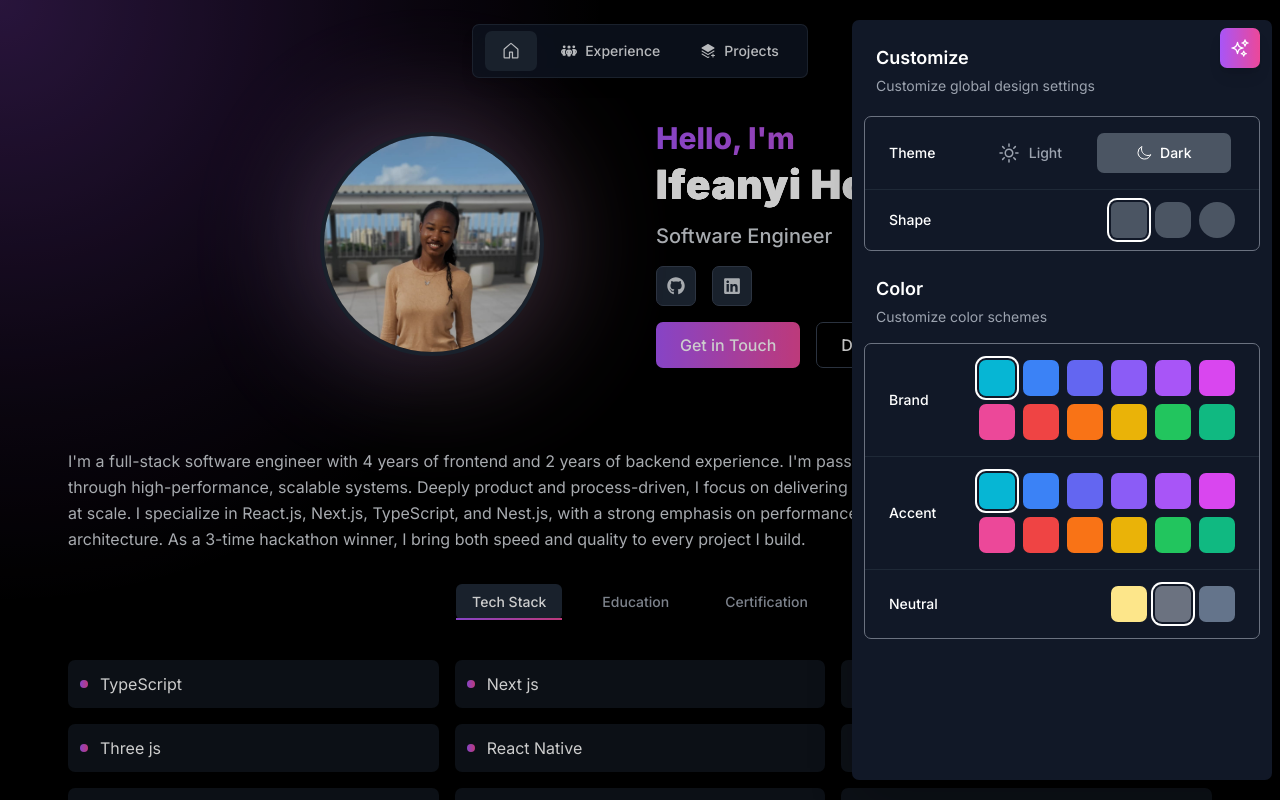
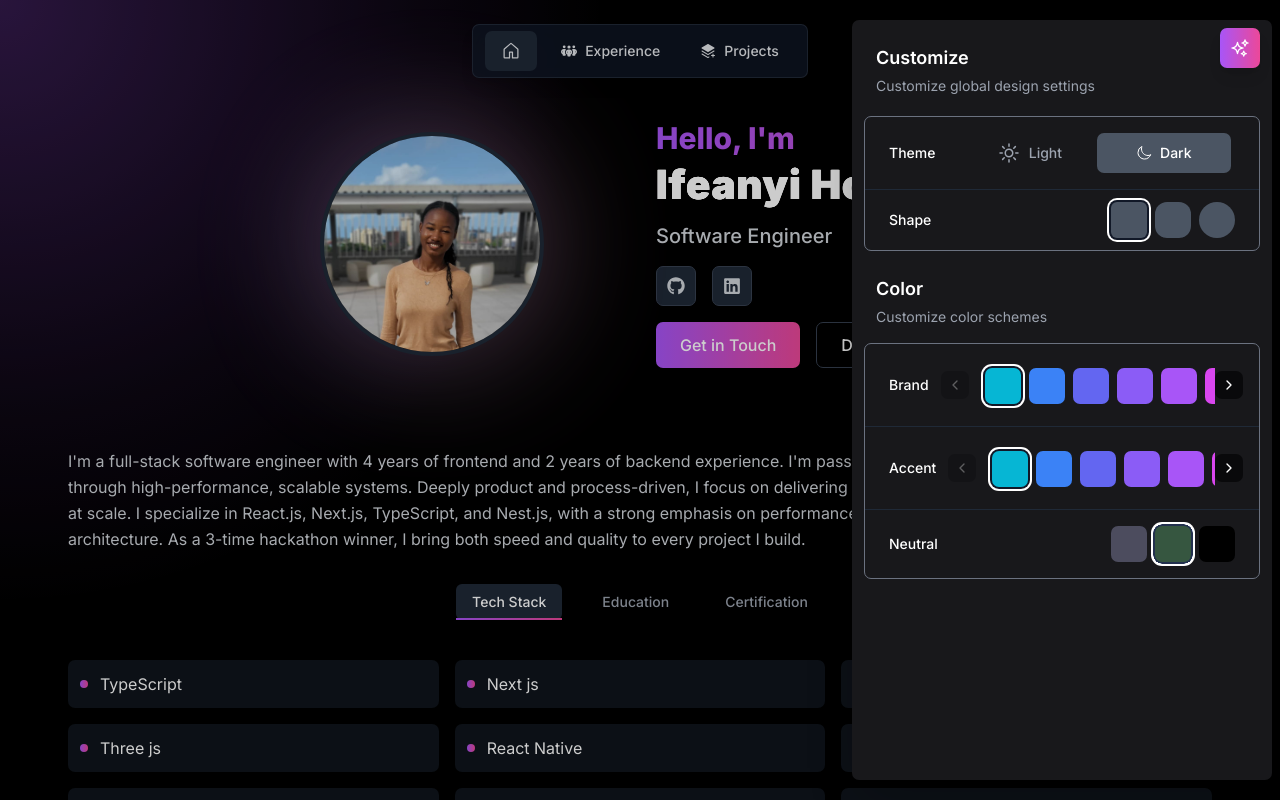
Before and after one commit to hopeifeanyi1/portfolio, a Next.js app: page / in a window 1280 px wide. Both pictures are taken after a click on the button "Open style panel". Shown: the top 800 px of the page. Built offline with nearby package versions, Linux system fonts and the light colour scheme.

Commit message:
color section

```diff
--- a/src/app/components/StylePanel.jsx
+++ b/src/app/components/StylePanel.jsx
@@ -1,6 +1,6 @@
 "use client";
 
-import React, { useState, useEffect, useRef } from "react";
+import React, { useState, useEffect } from "react";
 import { motion, AnimatePresence } from "framer-motion";
 import {
   HiOutlineSparkles,
@@ -8,6 +8,13 @@ import {
   HiOutlineMoon,
 } from "react-icons/hi2";
 import { X } from "lucide-react";
+import {
+  Carousel,
+  CarouselContent,
+  CarouselItem,
+  CarouselNext,
+  CarouselPrevious,
+} from "@/components/ui/carousel";
 
 const StylePanel = ({ isOpen, onClose, originPosition }) => {
   const [mounted, setMounted] = useState(false);
@@ -23,8 +30,6 @@ const StylePanel = ({ isOpen, onClose, originPosition }) => {
   const [surface, setSurface] = useState("translucent");
   const [scaling, setScaling] = useState("100");
   const [transition, setTransition] = useState("all");
-
-  const panelRef = useRef(null);
 
   const shapes = [
     { value: "conservative", label: "Conservative", radius: "rounded-md" },
@@ -48,9 +53,9 @@ const StylePanel = ({ isOpen, onClose, originPosition }) => {
       { name: "emerald", bg: "bg-emerald-500" },
     ],
     neutral: [
-      { name: "sand", bg: "bg-amber-200" },
-      { name: "gray", bg: "bg-gray-500" },
-      { name: "slate", bg: "bg-slate-500" },
+      { name: "sand", bg: "bg-[#26262f]" },
+      { name: "gray", bg: "bg-[#1b2b20]" },
+      { name: "slate", bg: "bg-black" },
     ],
   };
 
@@ -58,18 +63,17 @@ const StylePanel = ({ isOpen, onClose, originPosition }) => {
     setMounted(true);
 
     // Load saved preferences
-    if (typeof window !== "undefined") {
     const saved = {
-        theme: localStorage.getItem("theme") || "dark",
-        shape: localStorage.getItem("design-shape") || "conservative",
-        brandColor: localStorage.getItem("design-brand") || "cyan",
-        accentColor: localStorage.getItem("design-accent") || "cyan",
-        neutralColor: localStorage.getItem("design-neutral") || "gray",
-        solidStyle: localStorage.getItem("design-solid") || "color",
-        effect: localStorage.getItem("design-effect") || "flat",
-        surface: localStorage.getItem("design-surface") || "translucent",
-        scaling: localStorage.getItem("design-scaling") || "100",
-        transition: localStorage.getItem("design-transition") || "all",
+      theme: "dark",
+      shape: "conservative",
+      brandColor: "cyan",
+      accentColor: "cyan",
+      neutralColor: "gray",
+      solidStyle: "color",
+      effect: "flat",
+      surface: "translucent",
+      scaling: "100",
+      transition: "all",
     };
 
     setTheme(saved.theme);
@@ -84,7 +88,6 @@ const StylePanel = ({ isOpen, onClose, originPosition }) => {
     setTransition(saved.transition);
 
     applyStyles(saved);
-    }
   }, []);
 
   const applyStyles = (styles) => {
@@ -175,20 +178,7 @@ const StylePanel = ({ isOpen, onClose, originPosition }) => {
         break;
     }
 
-    if (typeof window !== "undefined") {
-      const storageKey =
-        key === "theme"
-          ? "theme"
-          : `design-${key.replace(/([A-Z])/g, "-$1").toLowerCase()}`;
-      localStorage.setItem(storageKey, value);
-    }
-
     applyStyles(updates);
-  };
-
-  // Get current radius class
-  const getCurrentRadiusClass = () => {
-    return shapes.find((s) => s.value === shape)?.radius || "rounded-md";
   };
 
   if (!mounted) return null;
@@ -208,7 +198,6 @@ const StylePanel = ({ isOpen, onClose, originPosition }) => {
 
           {/* Panel Content */}
           <motion.div
-            ref={panelRef}
             initial={{
               scale: 0,
               opacity: 0,
@@ -242,13 +231,13 @@ const StylePanel = ({ isOpen, onClose, originPosition }) => {
             style={{
               transformOrigin: "top right",
             }}
-            className={`fixed right-2 top-5 bottom-5 lg:w-[420px] w-[90vw] bg-gray-900 text-white shadow-2xl z-[70] overflow-y-auto dynamic-rounded`}
+            className={`fixed right-2 top-5 bottom-5 lg:w-[420px] w-[90vw] bg-zinc-900 text-white shadow-2xl z-[70] overflow-y-auto dynamic-rounded`}
           >
             {/* Header */}
             <div className="px-3 py-2 flex items-start justify-between">
               <div className="pl-3 pt-4">
                 <h2 className="text-lg font-semibold mb-1">Customize</h2>
-                <p className="text-sm text-gray-400">
+                <p className="text-sm text-gray-400 ">
                   Customize global design settings
                 </p>
               </div>
@@ -298,7 +287,7 @@ const StylePanel = ({ isOpen, onClose, originPosition }) => {
                 <div className="border-t border-gray-800 px-6 py-3 flex items-center justify-between">
                   <span className="text-sm font-medium">Shape</span>
                   <div className="flex gap-2">
-                    {shapes.map((s, idx) => {
+                    {shapes.map((s) => {
                       const radiusClass = s.radius;
                       return (
                         <button
@@ -328,19 +317,32 @@ const StylePanel = ({ isOpen, onClose, originPosition }) => {
                 <div
                   className={`dynamic-rounded overflow-hidden border-[1px] border-gray-500 mt-4`}
                 >
-
-                  <div className="px-6 py-4 flex items-center justify-between gap-4">
-                    <span className="text-sm font-medium min-w-[60px]">
+                  {/* Brand Colors with Carousel */}
+                  <div className="pl-6 pr-4 py-4">
+                    <div className="flex items-center justify-between gap-3">
+                      <span className="text-sm font-medium whitespace-nowrap">
                         Brand
                       </span>
-                    <div className="flex gap-2 flex-wrap justify-end">
+                      <div className="flex items-center gap-2 flex-1 min-w-0">
+                        <Carousel
+                          opts={{
+                            align: "start",
+                            slidesToScroll: 3,
+                          }}
+                          className="w-full flex "
+                        >
+                          <CarouselPrevious className="static translate-y-0 w-7 h-7 flex-shrink-0 bg-gray-600 border-0 text-white hover:bg-gray-700 hover:text-white disabled:opacity-30 my-auto" />
+                          <CarouselContent className="ml-2 mr-2 pt-2">
                             {colors.brand.map((c) => (
+                              <CarouselItem
+                                key={c.name}
+                                className="basis-auto pl-2"
+                              >
                                 <button
-                          key={c.name}
                                   onClick={() =>
                                     handleStyleChange("brandColor", c.name)
                                   }
-                          className={`relative w-9 h-9 dynamic-rounded transition-all ${
+                                  className={`relative w-9 h-9 flex-shrink-0 dynamic-rounded transition-all ${
                                     c.bg
                                   } ${
                                     brandColor === c.name
@@ -348,23 +350,41 @@ const StylePanel = ({ isOpen, onClose, originPosition }) => {
                                       : "hover:scale-110"
                                   }`}
                                 />
+                              </CarouselItem>
                             ))}
+                          </CarouselContent>
+                          <CarouselNext className="static translate-y-0 w-7 h-7 flex-shrink-0 bg-gray-800 border-0 text-white hover:bg-gray-700 hover:text-white disabled:opacity-30 my-auto" />
+                        </Carousel>
+                      </div>
                     </div>
                   </div>
 
-
-                  <div className="border-t border-gray-800 px-6 py-4 flex items-center justify-between gap-4">
-                    <span className="text-sm font-medium min-w-[60px]">
+                  {/* Accent Colors with Carousel */}
+                  <div className="border-t border-gray-800 pl-6 pr-4 py-4">
+                    <div className="flex items-center justify-between gap-3">
+                      <span className="text-sm font-medium whitespace-nowrap">
                         Accent
                       </span>
-                    <div className="flex gap-2 flex-wrap justify-end">
+                      <div className="flex items-center gap-2 flex-1 min-w-0 ">
+                        <Carousel
+                          opts={{
+                            align: "start",
+                            slidesToScroll: 3,
+                          }}
+                          className="w-full flex"
+                        >
+                          <CarouselPrevious className="static translate-y-0 w-7 h-7 flex-shrink-0 bg-gray-800 border-0 text-white hover:bg-gray-700 hover:text-white disabled:opacity-30 my-auto" />
+                          <CarouselContent className="ml-2 mr-2 pt-2">
                             {colors.brand.map((c) => (
+                              <CarouselItem
+                                key={c.name}
+                                className="basis-auto pl-2"
+                              >
                                 <button
-                          key={c.name}
                                   onClick={() =>
                                     handleStyleChange("accentColor", c.name)
                                   }
-                          className={`relative w-9 h-9 dynamic-rounded transition-all ${
+                                  className={`relative w-9 h-9 flex-shrink-0 dynamic-rounded transition-all ${
                                     c.bg
                                   } ${
                                     accentColor === c.name
@@ -372,11 +392,16 @@ const StylePanel = ({ isOpen, onClose, originPosition }) => {
                                       : "hover:scale-110"
                                   }`}
                                 />
+                              </CarouselItem>
                             ))}
+                          </CarouselContent>
+                          <CarouselNext className="static translate-y-0 w-7 h-7 flex-shrink-0 bg-gray-800 border-0 text-white hover:bg-gray-700 hover:text-white disabled:opacity-30 my-auto" />
+                        </Carousel>
+                      </div>
                     </div>
                   </div>
 
-
+                  {/* Neutral Colors */}
                   <div className="border-t border-gray-800 px-6 py-4 flex items-center justify-between gap-4">
                     <span className="text-sm font-medium min-w-[60px]">
                       Neutral
@@ -388,7 +413,7 @@ const StylePanel = ({ isOpen, onClose, originPosition }) => {
                           onClick={() =>
                             handleStyleChange("neutralColor", c.name)
                           }
-                          className={`relative w-9 h-9 dynamic-rounded transition-all ${
+                          className={`relative w-9 h-9 dynamic-rounded transition-all  brightness-200 ${
                             c.bg
                           } ${
                             neutralColor === c.name
@@ -401,160 +426,6 @@ const StylePanel = ({ isOpen, onClose, originPosition }) => {
                   </div>
                 </div>
               </div>
-
-              {/* Solid Style */}
-              {/* <div>
-                <h3 className="text-lg font-semibold mb-1">Solid style</h3>
-                <p className="text-sm text-gray-400 mb-4">
-                  Customize the appearance of interactive elements
-                </p>
-
-                <div className={`dynamic-rounded overflow-hidden`}>
-                  <div className="px-6 py-4 flex items-center justify-between">
-                    <span className="text-sm font-medium">Style</span>
-                    <div
-                      className={`flex gap-2 bg-gray-800 dynamic-rounded p-1`}
-                    >
-                      {[
-                        {
-                          value: "color",
-                          label: "Color",
-                          color: "bg-cyan-500/30 border-cyan-500",
-                        },
-                        {
-                          value: "inverse",
-                          label: "Inverse",
-                          color: "bg-cyan-500 border-cyan-500",
-                        },
-                        {
-                          value: "contrast",
-                          label: "Contrast",
-                          color: "bg-white border-cyan-500",
-                        },
-                      ].map((s) => (
-                        <button
-                          key={s.value}
-                          onClick={() =>
-                            handleStyleChange("solidStyle", s.value)
-                          }
-                          className={`px-3 py-2 dynamic-rounded text-xs font-medium transition-all flex items-center gap-2 ${
-                            solidStyle === s.value
-                              ? "bg-gray-700 text-white"
-                              : "text-gray-400 hover:text-white"
-                          }`}
-                        >
-                          <div
-                            className={`w-5 h-5 dynamic-rounded border-2 ${s.color}`}
-                          />
-                          {s.label}
-                        </button>
-                      ))}
-                    </div>
-                  </div>
-
-                  <div className="border-t border-gray-800 px-6 py-4 flex items-center justify-between">
-                    <span className="text-sm font-medium">Effect</span>
-                    <div
-                      className={`flex gap-2 bg-gray-800 dynamic-rounded p-1`}
-                    >
-                      {[
-                        { value: "flat", label: "Flat" },
-                        { value: "plastic", label: "Plastic" },
-                      ].map((e) => (
-                        <button
-                          key={e.value}
-                          onClick={() => handleStyleChange("effect", e.value)}
-                          className={`px-3 py-2 dynamic-rounded text-xs font-medium transition-all flex items-center gap-2 ${
-                            effect === e.value
-                              ? "bg-gray-700 text-white"
-                              : "text-gray-400 hover:text-white"
-                          }`}
-                        >
-                          <div
-                            className={`w-5 h-5 dynamic-rounded bg-cyan-500/30 border-2 border-cyan-500 ${
-                              e.value === "plastic" ? "shadow-inner" : ""
-                            }`}
-                          />
-                          {e.label}
-                        </button>
-                      ))}
-                    </div>
-                  </div>
-                </div>
-              </div> */}
-
-              {/* Advanced */}
-              {/* <div>
-                <h3 className="text-lg font-semibold mb-1">Advanced</h3>
-                <p className="text-sm text-gray-400 mb-4">
-                  Customize advanced styling options
-                </p>
-
-                <div className={`dynamic-rounded overflow-hidden`}>
-                  <div className="px-6 py-4 flex items-center justify-between">
-                    <span className="text-sm font-medium">Surface</span>
-                    <div
-                      className={`flex gap-2 bg-gray-800 dynamic-rounded p-1`}
-                    >
-                      {["filled", "translucent"].map((s) => (
-                        <button
-                          key={s}
-                          onClick={() => handleStyleChange("surface", s)}
-                          className={`px-4 py-2 dynamic-rounded text-xs font-medium transition-all capitalize ${
-                            surface === s
-                              ? "bg-gray-700 text-white"
-                              : "text-gray-400 hover:text-white"
-                          }`}
-                        >
-                          {s}
-                        </button>
-                      ))}
-                    </div>
-                  </div>
-
-                  <div className="border-t border-gray-800 px-6 py-4 flex items-center justify-between">
-                    <span className="text-sm font-medium">Scaling</span>
-                    <div
-                      className={`flex gap-1 bg-gray-800 dynamic-rounded p-1`}
-                    >
-                      {["90", "95", "100", "105", "110"].map((s) => (
-                        <button
-                          key={s}
-                          onClick={() => handleStyleChange("scaling", s)}
-                          className={`px-3 py-2 dynamic-rounded text-xs font-medium transition-all ${
-                            scaling === s
-                              ? "bg-gray-700 text-white"
-                              : "text-gray-400 hover:text-white"
-                          }`}
-                        >
-                          {s}
-                        </button>
-                      ))}
-                    </div>
-                  </div>
-
-                  <div className="border-t border-gray-800 px-6 py-4 flex items-center justify-between">
-                    <span className="text-sm font-medium">Transition</span>
-                    <div
-                      className={`flex gap-2 bg-gray-800 dynamic-rounded p-1`}
-                    >
-                      {["all", "micro", "macro", "none"].map((t) => (
-                        <button
-                          key={t}
-                          onClick={() => handleStyleChange("transition", t)}
-                          className={`px-3 py-2 dynamic-rounded text-xs font-medium transition-all capitalize ${
-                            transition === t
-                              ? "bg-gray-700 text-white"
-                              : "text-gray-400 hover:text-white"
-                          }`}
-                        >
-                          {t}
-                        </button>
-                      ))}
-                    </div>
-                  </div>
-                </div>
-              </div> */}
             </div>
           </motion.div>
         </>
--- a/src/components/ui/carousel.jsx
+++ b/src/components/ui/carousel.jsx
@@ -1,7 +1,7 @@
 "use client";
 import * as React from "react"
 import useEmblaCarousel from "embla-carousel-react";
-import { ArrowLeft, ArrowRight } from "lucide-react"
+import {  ChevronLeft, ChevronRight } from "lucide-react"
 
 import { cn } from "@/lib/utils"
 import { Button } from "@/components/ui/button"
@@ -163,7 +163,7 @@ const CarouselPrevious = React.forwardRef(({ className, variant = "outline", siz
       disabled={!canScrollPrev}
       onClick={scrollPrev}
       {...props}>
-      <ArrowLeft className="h-4 w-4" />
+      <ChevronLeft className="h-4 w-4" />
       <span className="sr-only">Previous slide</span>
     </Button>)
   );
@@ -184,7 +184,7 @@ const CarouselNext = React.forwardRef(({ className, variant = "outline", size =
       disabled={!canScrollNext}
       onClick={scrollNext}
       {...props}>
-      <ArrowRight className="h-4 w-4" />
+      <ChevronRight className="h-4 w-4" />
       <span className="sr-only">Next slide</span>
     </Button>)
   );
```
Lines whose indentation alone changed are shown as unchanged.
